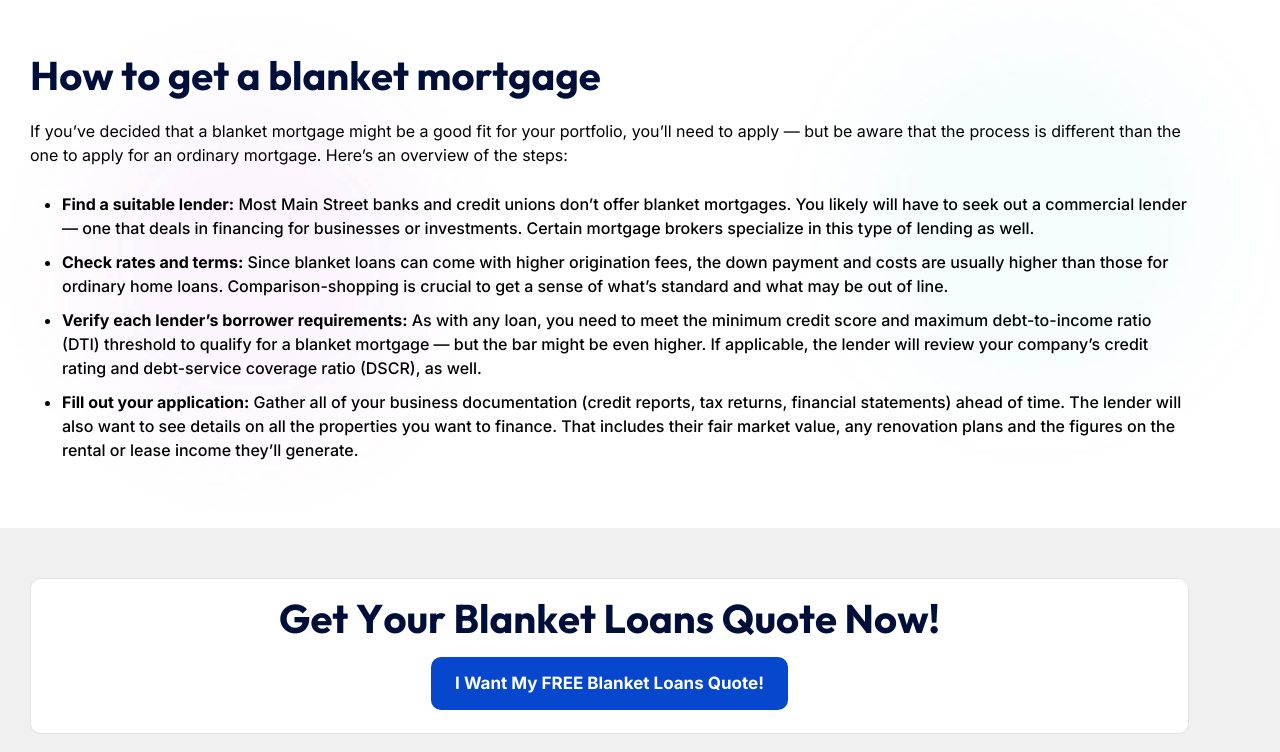
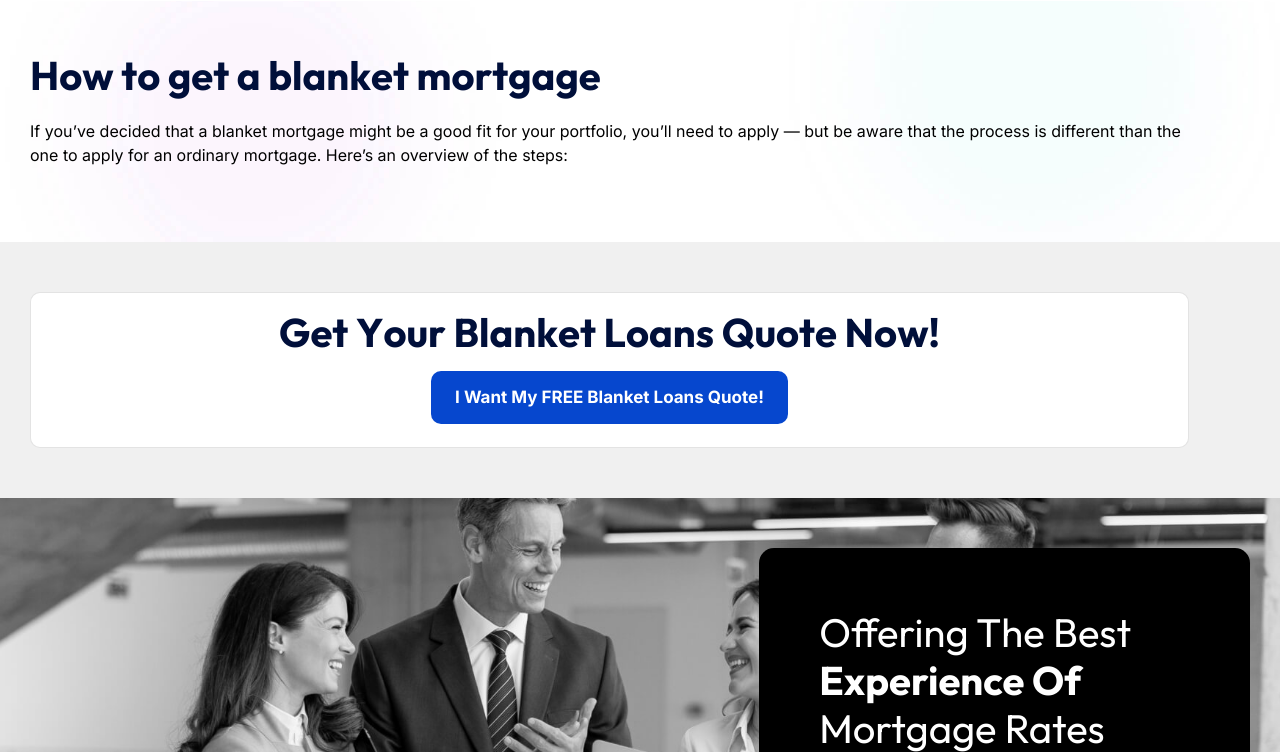
Before and after one commit to kopuladigital/OLenderProjectRepo, a PHP site: page /commercial-investment-mortgages.php in a window 1280 px wide. Shown: the part 2485-3237 px from the top of the page. Run offline with PHP 8.4, Linux system fonts and the light colour scheme.

Commit message:
filename

```diff
--- a/commercial-investment-mortgages.php
+++ b/commercial-investment-mortgages.php
@@ -153,12 +153,7 @@
                                 <h2 class="title tg-element-title">How to get a blanket mortgage</h2>
                                 <p style="color: #000;">If you’ve decided that a blanket mortgage might be a good fit for your portfolio, you’ll need to apply — but be aware that the process is different than the one to apply for an ordinary mortgage. Here’s an overview of the steps:</p>
                             </div>
-                            <ul>
-                                <li><strong>Find a suitable lender:</strong> Most Main Street banks and credit unions don’t offer blanket mortgages. You likely will have to seek out a commercial lender — one that deals in financing for businesses or investments. Certain mortgage brokers specialize in this type of lending as well.</li>
-                                <li><strong>Check rates and terms:</strong> Since blanket loans can come with higher origination fees, the down payment and costs are usually higher than those for ordinary home loans. Comparison-shopping is crucial to get a sense of what’s standard and what may be out of line.</li>
-                                <li><strong>Verify each lender’s borrower requirements:</strong> As with any loan, you need to meet the minimum credit score and maximum debt-to-income ratio (DTI) threshold to qualify for a blanket mortgage — but the bar might be even higher. If applicable, the lender will review your company’s credit rating and debt-service coverage ratio (DSCR), as well.</li>
-                                <li><strong>Fill out your application:</strong> Gather all of your business documentation (credit reports, tax returns, financial statements) ahead of time. The lender will also want to see details on all the properties you want to finance. That includes their fair market value, any renovation plans and the figures on the rental or lease income they’ll generate.</li>
-                            </ul>
+
 
                         </div>
                     </div>
```
